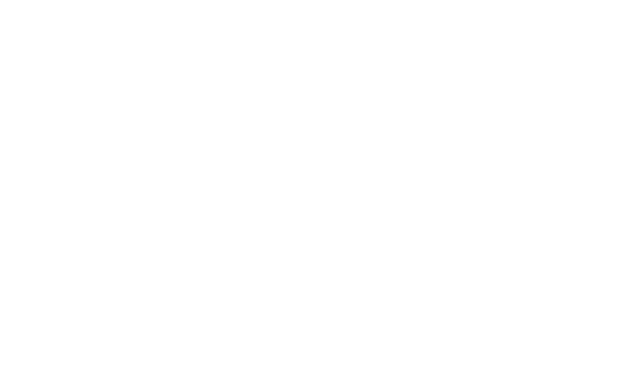
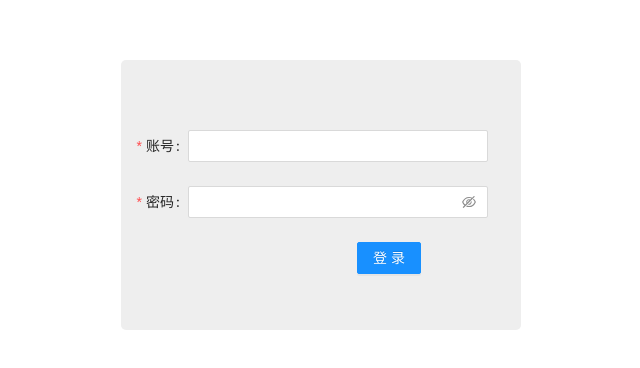
Before and after one commit to lilqz66/bytedace-practice, a React (Create React App) app in the folder toutiao-website/: page /Login in a window 1280 px wide. Shown: the part 180-548 px from the top of the page, without its empty margins (327-967 px from the left). Built offline with nearby package versions, Linux system fonts and the light colour scheme.

Commit message:
fix(Login组件): 简易登录

```diff
--- /dev/null
+++ b/toutiao-website/src/componets/login.js
@@ -0,0 +1,78 @@
+import { Button, Input,Form } from 'antd';
+import React from "react";
+import axios from "axios"
+const layout = {
+  labelCol: { span: 4 },
+  wrapperCol: { span: 18 },
+};
+const box = {
+  height:'270px',
+  width:'400px',
+  backgroundColor:'#eeeeee',
+  borderRadius:'5px',
+  position:'absolute',
+  left:'35%',
+  top:'30%',
+  paddingTop:'70px'
+}
+
+class Login extends React.Component {
+  state = {
+    account: '',
+    password: '',
+  };
+  onFinish = (values) => {
+    console.log('Success:', values);
+    axios({
+      method:"post",
+      url:"https://qcuwwu.fn.thelarkcloud.com/login",
+      data:{
+          account:values.account,
+          password:values.password
+      }
+    }).then(res =>{
+      if(res.status === 200){
+        window.sessionStorage.setItem('userId',res.data)
+        const userId = window.sessionStorage.getItem('userId')
+        console.log(userId)
+      }
+    })
+
+  };
+
+  onFinishFailed = (errorInfo) => {
+    console.log('Failed:', errorInfo);
+  };
+  render() {
+    return (
+      <div style={box}>
+        <Form {...layout}
+          name="form"
+          onFinish={this.onFinish}
+          onFinishFailed={this.onFinishFailed}>
+        <Form.Item
+          label="账号"
+          name = "account"
+          rules={[{ required: true, message: '请输入登录账号' }]}
+        >
+          <Input />
+        </Form.Item>
+        <Form.Item
+          label="密码"
+          name = "password"
+          rules={[{ required: true, message: '请输入登录密码' }]}
+        >
+          <Input.Password />
+        </Form.Item>
+        <Form.Item>
+        <Button  type="primary" htmlType="submit" style={{float:'right'}}>
+          登录
+        </Button>
+        </Form.Item>
+        </Form>
+      </div>
+    );
+  }
+}
+
+export default Login;
--- a/toutiao-website/src/index.js
+++ b/toutiao-website/src/index.js
@@ -3,6 +3,8 @@
 import { BrowserRouter, Route } from 'react-router-dom';
 
 import App from './App'
+
+import Login from './componets/login';
 import OfflineArticleList from './componets/offline-article-list';
 import OnlineArticleList from './componets/online-article-list';
 import ArticleDetail from './componets/article-detail';
@@ -18,7 +20,8 @@
     <Route path='/' exact component={OnlineArticleList}></Route>
     <Route path='/OfflineArticleList' exact component={OfflineArticleList}></Route>
     <Route path='/ArticleDetail' exact component={ArticleDetail}></Route>
-    <Route path='/Comment' exact component={Likes}></Route>
+    <Route path='/Comment' exact component={CommentList}></Route>
+    <Route path='/Login' exact component={Login}></Route>
   </div>
   </BrowserRouter>,
   document.getElementById('root')
```
Also changed, not shown: 1 other file (tests, documents, lock files or other folders).
